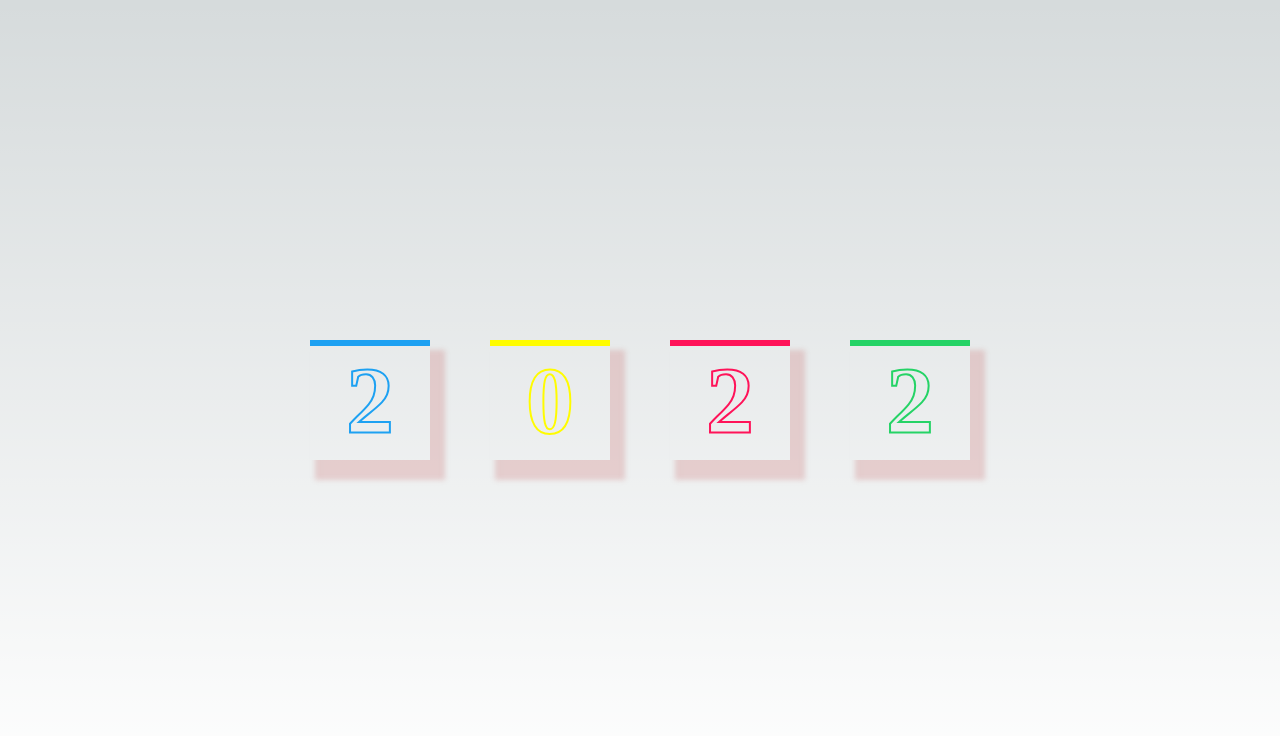
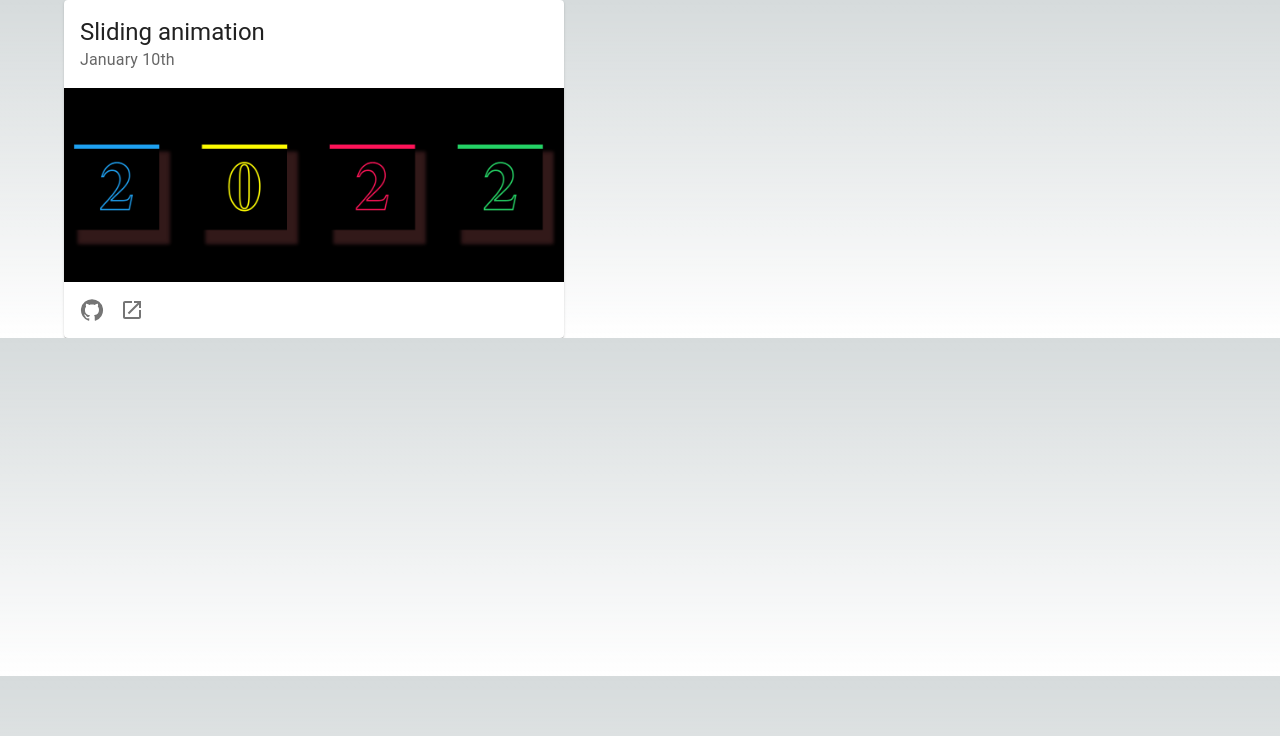
Before and after one commit to steven-ossorio/portfolio, a Next.js app in the folder portfolio/: page /css in a window 1280 px wide. Shown: the top 736 px of the page. Built offline with nearby package versions, Linux system fonts and the light colour scheme.

Commit message:
Problem with id matching in routes

```diff
--- a/portfolio/pages/css/index.js
+++ b/portfolio/pages/css/index.js
@@ -16,7 +16,6 @@ import FavoriteIcon from "@mui/icons-material/Favorite";
 import ShareIcon from "@mui/icons-material/Share";
 import ExpandMoreIcon from "@mui/icons-material/ExpandMore";
 import MoreVertIcon from "@mui/icons-material/MoreVert";
-import FirstDayCss from "../../component/first-day-css.component";
 
 const cssProjects = [
   {
@@ -35,8 +34,7 @@ const cssProjects = [
 const Resume = () => {
   return (
     <Container>
-      <FirstDayCss />
-      {/* {cssProjects.map((project, index) => {
+      {cssProjects.map((project, index) => {
         return (
           <Card sx={{ maxWidth: 500 }}>
             <CardHeader title={project.title} subheader={project.subheader} />
@@ -51,13 +49,13 @@ const Resume = () => {
               <IconButton aria-label="open github" href={project.github}>
                 <project.githubIcon />
               </IconButton>
-              <IconButton aria-label="open project" href={`/css/${index + 1}`}>
+              <IconButton aria-label="open project" href={`/css/${index}`}>
                 <project.openInNew />
               </IconButton>
             </CardActions>
           </Card>
         );
-      })} */}
+      })}
     </Container>
   );
 };
```
